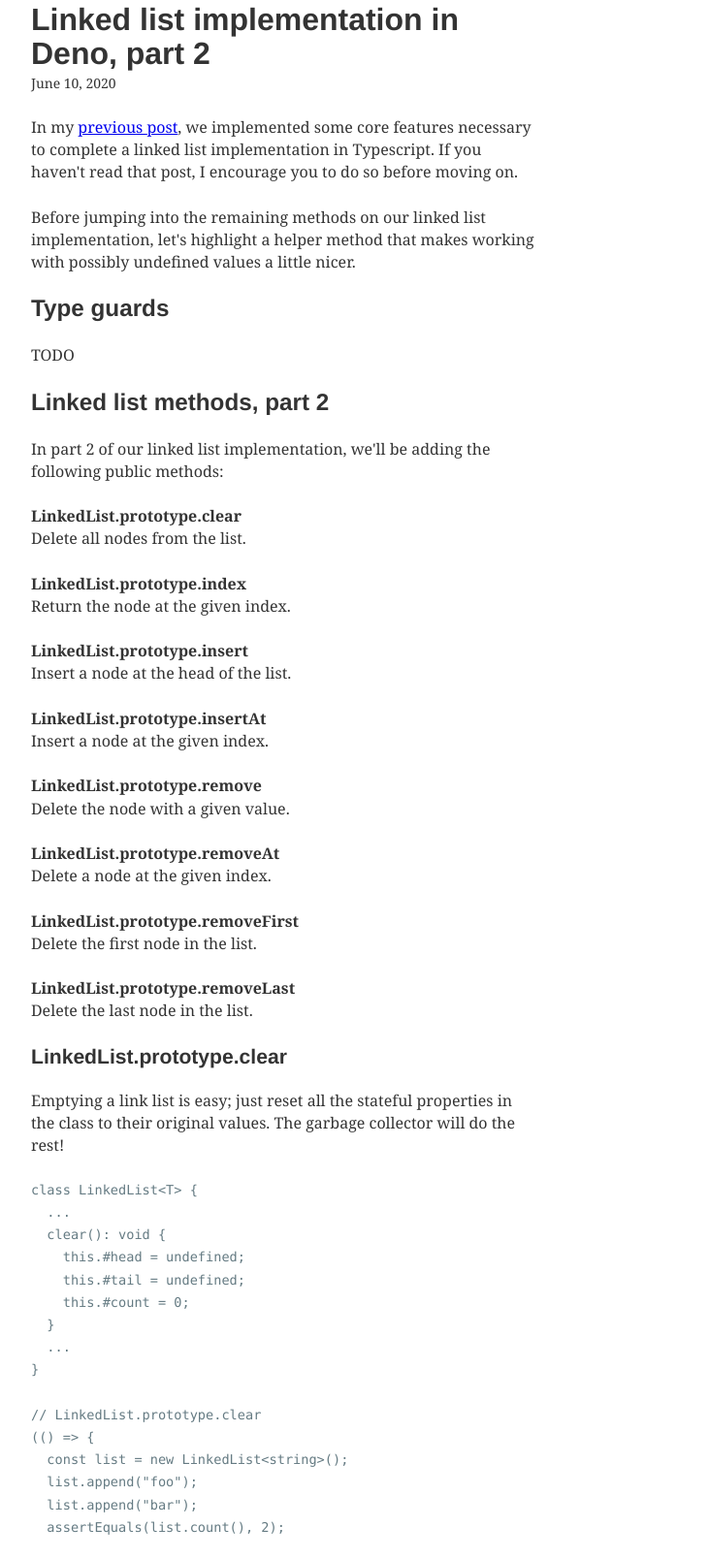
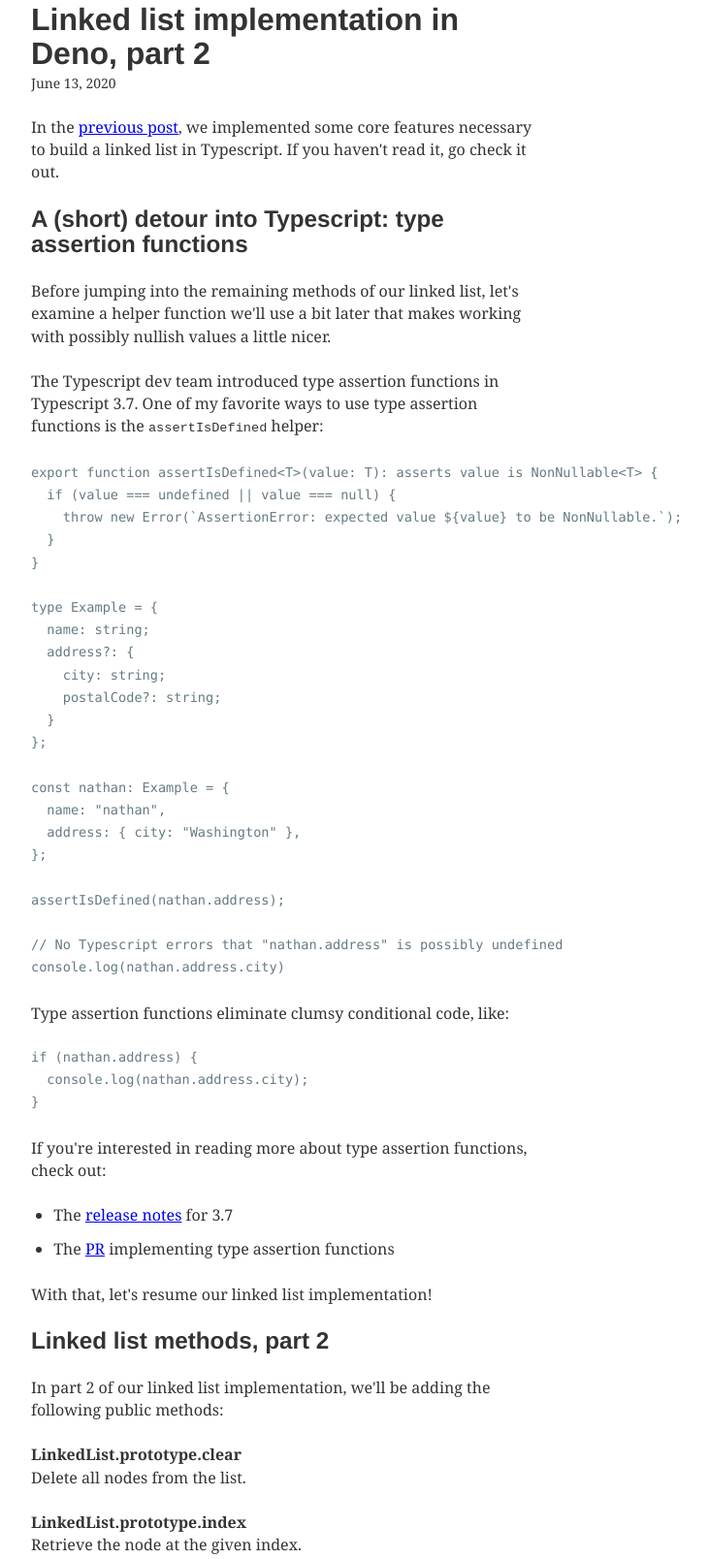
Before and after one commit to NathanKleekamp/bbp-website, a Gatsby site: page /linked-list-part-two/ in a window 1280 px wide. Shown: the part 78-1686 px from the top of the page at 97% size, without its empty margins (347-1078 px from the left). Built offline with nearby package versions, Linux system fonts and the light colour scheme; Gatsby itself is replaced by a stand-in of ours; some packages are replaced by stand-ins of ours; code samples lack their colours.

Commit message:
wrap up part 2

````diff
--- a/content/blog/linked-list-part-two/index.md
+++ b/content/blog/linked-list-part-two/index.md
@@ -1,18 +1,57 @@
 ---
 title: "Linked list implementation in Deno, part 2"
-date: "2020-06-10T01:24:40.739Z"
+date: "2020-06-13T17:04:54Z"
 description: "Let's continue our implementation of a linked list in Typescript and Deno!"
 ---
 
-In my [previous post](/linked-list/), we implemented some core features necessary to complete a linked list implementation in Typescript. If you haven't read that post, I encourage you to do so before moving on.
+In the [previous post](/linked-list/), we implemented some core features necessary to build a linked list in Typescript. If you haven't read it, go check it out.
 
-Before jumping into the remaining methods on our linked list implementation, let's highlight a helper method that makes working with possibly undefined values a little nicer.
+## A (short) detour into Typescript: type assertion functions
 
-## Type guards
+Before jumping into the remaining methods of our linked list, let's examine a helper function we'll use a bit later that makes working with possibly nullish values a little nicer.
 
-TODO
+The Typescript dev team introduced type assertion functions in Typescript 3.7. One of my favorite ways to use type assertion functions is the `assertIsDefined` helper:
 
+```ts
+export function assertIsDefined<T>(value: T): asserts value is NonNullable<T> {
+  if (value === undefined || value === null) {
+    throw new Error(`AssertionError: expected value ${value} to be NonNullable.`);
+  }
+}
 
+type Example = {
+  name: string;
+  address?: {
+    city: string;
+    postalCode?: string;
+  }
+};
+
+const nathan: Example = {
+  name: "nathan",
+  address: { city: "Washington" },
+};
+
+assertIsDefined(nathan.address);
+
+// No Typescript errors that "nathan.address" is possibly undefined
+console.log(nathan.address.city)
+```
+
+Type assertion functions eliminate clumsy conditional code, like:
+
+```ts
+if (nathan.address) {
+  console.log(nathan.address.city);
+}
+```
+
+If you're interested in reading more about type assertion functions, check out:
+
+* The [release notes](https://www.typescriptlang.org/docs/handbook/release-notes/typescript-3-7.html#assertion-functions) for 3.7
+* The [PR](https://github.com/microsoft/TypeScript/pull/32695) implementing type assertion functions
+
+With that, let's resume our linked list implementation!
 
 ## Linked list methods, part 2
 
@@ -23,8 +62,8 @@ In part 2 of our linked list implementation, we'll be adding the following publi
   <dd>Delete all nodes from the list.</dd>
 
   <dt>LinkedList.prototype.index</dt>
-  <dd>Return the node at the given index.</dd>
 
+  <dd>Retrieve the node at the given index.</dd>
   <dt>LinkedList.prototype.insert</dt>
   <dd>Insert a node at the head of the list.</dd>
 
@@ -32,16 +71,16 @@ In part 2 of our linked list implementation, we'll be adding the following publi
   <dd>Insert a node at the given index.</dd>
 
   <dt>LinkedList.prototype.remove</dt>
-  <dd>Delete the node with a given value.</dd>
+  <dd>Delete the given node.</dd>
 
   <dt>LinkedList.prototype.removeAt</dt>
   <dd>Delete a node at the given index.</dd>
 
   <dt>LinkedList.prototype.removeFirst</dt>
-  <dd>Delete the first node in the list.</dd>
+  <dd>Delete the first node (a.k.a. <code>head</code>) in the list.</dd>
 
   <dt>LinkedList.prototype.removeLast</dt>
-  <dd>Delete the last node in the list.</dd>
+  <dd>Delete the last node (a.k.a. <code>tail</code>) in the list.</dd>
 </dl>
 
 ### LinkedList.prototype.clear
@@ -76,7 +115,7 @@ class LinkedList<T> {
 
 ### LinkedList.prototype.index
 
-Finding a node at a given index takes a little more work. We've made some optimizations to our linked list by keeping track of our `head` and `tail` nodes. Accessing each of those is an **O(1)** operation. Since we are also tracking how many nodes our list has in the `count` property, we can easily tell if a provided index is out-of-bounds. That means the most expensive lookup, __O(n)__, will take place one before the `tail` node because we have to cycle through each node until we reach it.
+Finding a node at a given index takes a little more work. We've made some optimizations to our linked list by keeping track of our `head` and `tail` nodes. Accessing each of those is an __O(1)__ operation. Since we are also tracking how many nodes our list has in the `count` property, we can easily tell if a provided index is out-of-bounds. That means the most expensive lookup, __O(n)__, will be accessing the node just before the `tail` because we have to cycle through each node until we reach it.
 
 ```ts
 class LinkedList {
@@ -143,7 +182,7 @@ class LinkedList {
 
 ### LinkedList.prototype.insert
 
-With the `insert` method, a new node is inserted at the head of the list. It is an __O(1)__ operation because the head of the list is always known. So inserting a node is as simple as instantiating a new node and updating the pointers on the new node and the previous `head`.
+With the `insert` method, we can insert a new node at the head of the list. Insert is an __O(1)__ operation because the head of the list is always known. Insertion is as simple as instantiating a new node and updating the pointers on the new node and the previous `head`. Not too different, conceptually, from our append method from part one!
 
 ```ts
 class LinkedList {
@@ -177,6 +216,8 @@ class LinkedList {
 ```
 
 ### LinkedList.prototype.insertAt
+
+The `inserAt` method uses the index method from earlier to grab a reference to the current node occupying the index where we want to insert the new node (notice the use of `assertIsDefined`!). Then it's just a matter of updating pointers and incrementing the `count` property.
 
 ```ts
 class LinkedList {
@@ -230,6 +271,22 @@ class LinkedList {
 ```
 
 ### LinkedList.prototype.remove
+
+Now that we have a couple methods for adding nodes to the linked list, we also need a way to remove a node. We'll start with the `remove` method, because it will get reused in the other "remove" convenience methods.
+
+To remove a node, we first need a reference to it. For the sake of clarity, let's refer to the node being removed as the _removed node_.
+
+First, we'll grab the `previous` and `next` properties of the _removed node_. If the `previous` property points to a node, we update the previous' node's `next` property to point the _removed node_'s `next` node.
+
+If the _remove node_'s `previous` property does not contain a pointer to node, that means it's the list's current head. So we'll have to update the `head` property of the list to point to the _removed node_'s `next` node.
+
+If the _remove node_'s `next` property points to a node, we'll update it so that the next node's `previous` property points to the _removed node_'s `previous` node.
+
+If the _remove node_'s `next` property does not contain a pointer to a node, that means it's the list's current `tail`. So we need to update the `tail` property of the list to point to the _removed node_'s `previous` node.
+
+Finally, we'll decrement the count property to reflect the removal of the node.
+
+Phew, that's a lot of words! The code expresses the same idea much more succinctly!
 
 ```ts
 class LinkedList {
@@ -285,6 +342,8 @@ class LinkedList {
 
 ### LinkedList.prototype.removeAt
 
+Now that we have `index` and `remove` methods, removing a node at a given index is very easy.
+
 ```ts
 class LinkedList {
   ...
@@ -319,6 +378,8 @@ class LinkedList {
 
 ### LinkedList.prototype.removeFirst
 
+Likewise, `removeFirst` is an easy implementation.
+
 ```ts
 class LinkedList {
   ...
@@ -345,6 +406,8 @@ class LinkedList {
 ```
 
 ### LinkedList.prototype.removeLast
+
+So is `removeLast`.
 
 ```ts
 class LinkedList {
````
